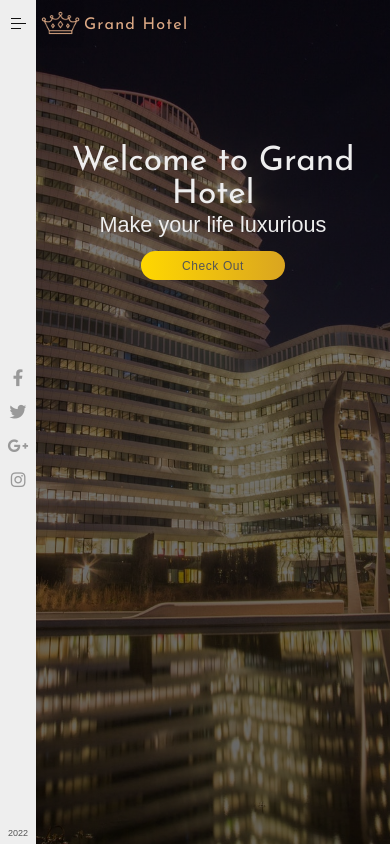
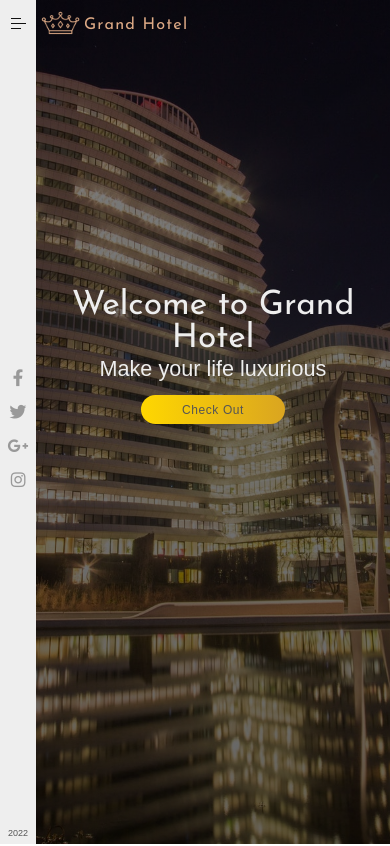
Before and after one commit to MatthewPalmer9/grand-hotel, a React (Create React App) app: page / in a window 390 px wide. Shown: the top 846 px of the page. Built offline with nearby package versions, Linux system fonts and the light colour scheme.

Commit message:
Updated main header position for smaller screens to be closer centered in the middle of the screen.

```diff
--- a/src/styles/queries/queries.css
+++ b/src/styles/queries/queries.css
@@ -65,7 +65,7 @@
     flex-direction: column;
   }
   .banner {
-    margin-top: 16rem;
+    margin-top: 30rem;
   }
   .banner-heading {
     font-size: 5.6rem;
@@ -101,6 +101,9 @@
   .customer-info .customer-paragraph-2 {
     font-size: 1.2rem;
   }
+  .banner {
+    margin-top: 40rem;
+  }
 }
 @media (max-width: 33em) {
   html {
--- a/src/styles/queries/queries.scss
+++ b/src/styles/queries/queries.scss
@@ -82,7 +82,7 @@
   }
 
   .banner {
-    margin-top: 16rem;
+    margin-top: 30rem;
   }
 
   .banner-heading {
@@ -128,6 +128,10 @@
   .customer-info .customer-paragraph-2 {
     font-size: 1.2rem;
   }
+
+  .banner {
+    margin-top: 40rem;
+  }
 }
 
 @media (max-width: 33em) {
```
Also changed, not shown: 1 other file (tests, documents, lock files or other folders).
